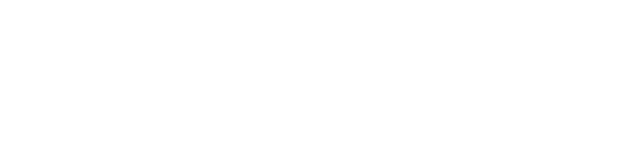
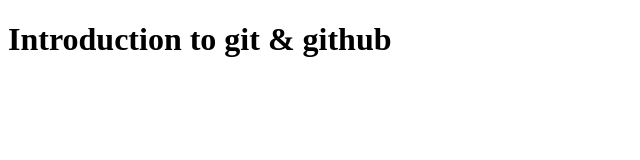
Before and after one commit to hammzyy/git-tutorial, a plain HTML site: page index.html in a window 1280 px wide. Shown: the whole page, without its empty margins (0-640 px from the left). Drawn offline with Linux system fonts and the light colour scheme.

Commit message:
added heading

```diff
--- a/index.html
+++ b/index.html
@@ -8,5 +8,7 @@
 </head>
 <body>
 
+    <h1>Introduction to git & github</h1>
+
 </body>
 </html>
```
